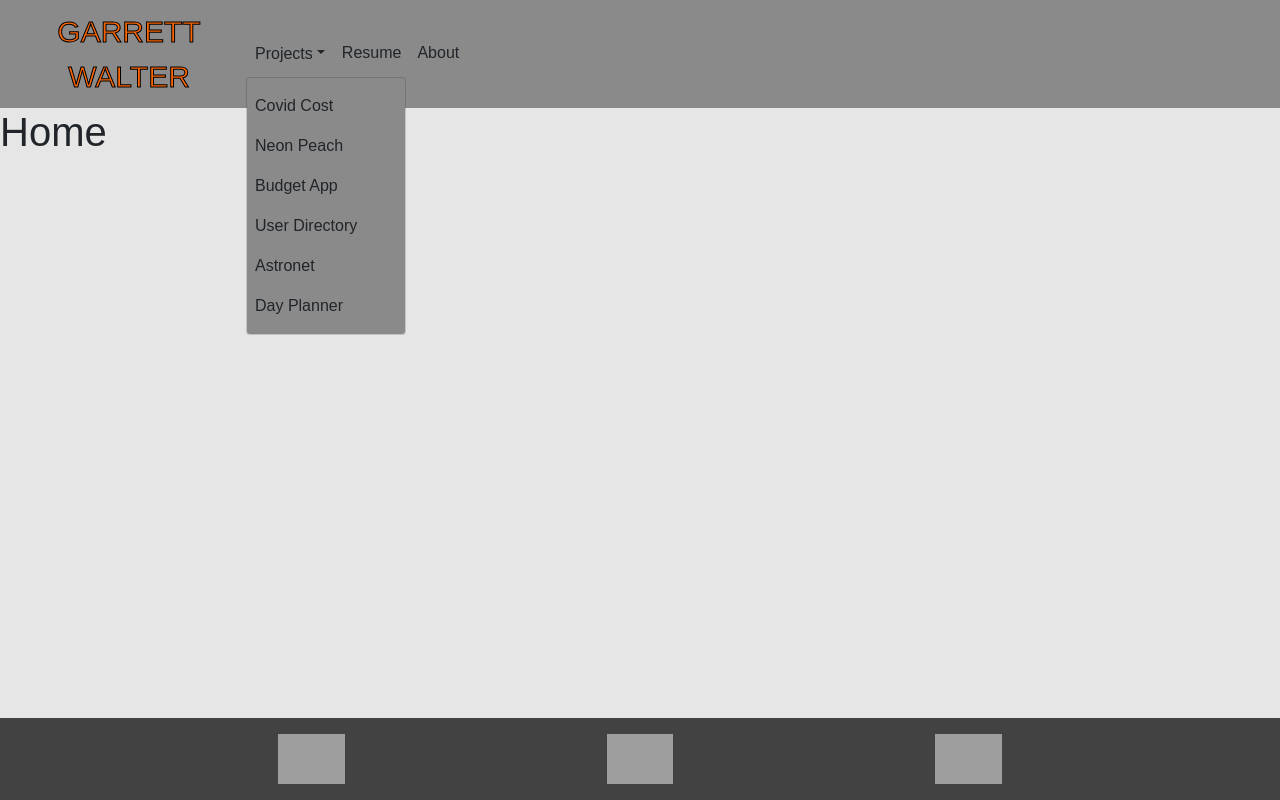
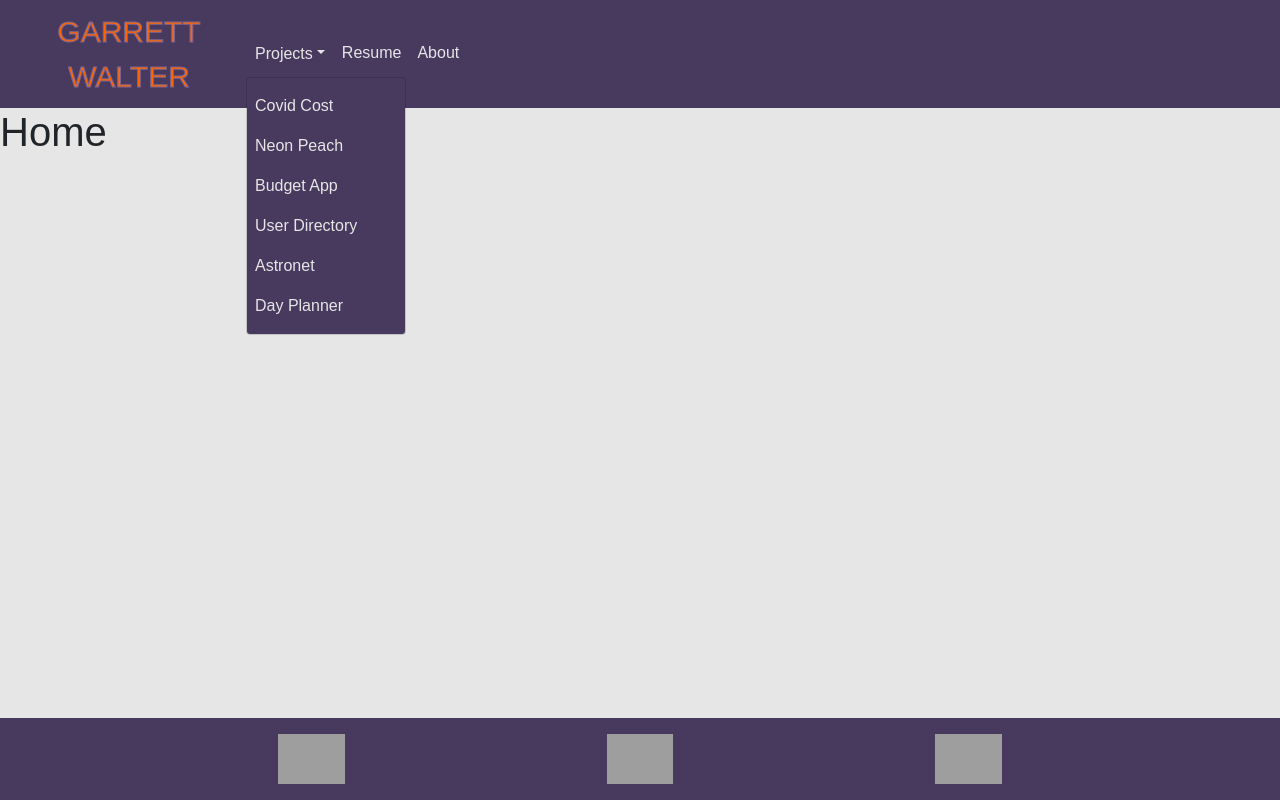
Before and after one commit to garrettwalter/reactPortfolio, a React (Create React App) app: page /#/ in a window 1280 px wide. Both pictures are taken after a click on the button "Projects". Built offline with nearby package versions, Linux system fonts and the light colour scheme; grey boxes are pictures that could not be loaded.

Commit message:
discriptions of projects

```diff
--- a/src/App.js
+++ b/src/App.js
@@ -17,12 +17,66 @@ const App = () => {
           <Route exact path="/projects" component={Projects} />
           <Route exact path="/resume" component={Resume} />
           <Route exact path="/about" component={About} />
-          <Route exact path="/astronet" ><Project project="https://astronetdigital.com" title="Astronet" repo="https://github.com/garrettwalter/astronet"/></Route>
-          <Route exact path="/covidcost" ><Project project="https://roccomaniscalco.github.io/covid-cost/" title="Covid-Cost" repo="https://github.com/garrettwalter/covid-cost"/></Route>
-          <Route exact path="/neonpeach" ><Project project="https://neon-peach.herokuapp.com/" title="Neon Peach" repo="https://github.com/garrettwalter/project-2-legislations"/></Route>
-          <Route exact path="/dayplanner" ><Project project="https://garrettwalter.github.io/daily-planner/" title="Day Planner" repo="https://github.com/garrettwalter/daily-planner"/></Route>
-          <Route exact path="/userdirectory" ><Project project="https://garrettwalter.github.io/user-directory/" title="User Directory" repo="https://github.com/garrettwalter/user-directory"/></Route>
-          <Route exact path="/budgetapp" ><Project project="https://nameless-reef-14501.herokuapp.com/" title="Budget App" repo="https://github.com/garrettwalter/budget-app"/></Route>
+          <Route exact path="/astronet" >
+            <Project
+            project="https://astronetdigital.com"
+            title="Astronet" repo="https://github.com/garrettwalter/astronet"
+            about="One of my current projects, Astronet Digital. This website is currently
+            under construction but will be used for a Web Dev/Digital Marketing Agency
+            a close friend of mine and I are attempting to launch in the coming months."
+            />
+          </Route>
+          <Route exact path="/covidcost" >
+            <Project
+            project="https://roccomaniscalco.github.io/covid-cost/"
+            title="Covid-Cost" repo="https://github.com/garrettwalter/covid-cost"
+            about="As a US citizen I would like to see a comparison on the economy and
+            Covid-19 levels so that I can have a better understanding of the financial
+            impact of the pandemic. When I manipulate the “open” “high” “closing” and
+            “date range” values. Then I am presented with data I want to see specific
+            to the economy that I can compare with the current Covid-19 rates. I would
+            also like to be able to receive actionable insights through data analysis.
+            This will allow me to thoroughly understand and insight into the correlation of the two subjects."
+            />
+          </Route>
+          <Route exact path="/neonpeach" >
+            <Project
+            project="https://neon-peach.herokuapp.com/"
+            title="Neon Peach" repo="https://github.com/garrettwalter/project-2-legislations"
+            about="As a GA citizen, I want a platform that allows me to easily research
+            and interact with state legislation to influence the public policies that affect me.
+            NEON Peach utilizes node, express, express-handlebars, express-session, handlebars,
+            mysql2, sequelize, passport, passport-local, and the Bulma CDN to build an application
+            that allows users to create an account, login to their account, and interact with current
+            Georgia legislation."
+            />
+          </Route>
+          <Route exact path="/dayplanner" >
+            <Project
+            project="https://garrettwalter.github.io/daily-planner/"
+            title="Day Planner" repo="https://github.com/garrettwalter/daily-planner"
+            about="A simple calendar application that allows a user to save events for each hour
+            of the day by modifying starter code. This app runs in the browser and feature dynamically
+            updated HTML and CSS powered by jQuery."
+            />
+          </Route>
+          <Route exact path="/userdirectory" >
+            <Project
+            project="https://garrettwalter.github.io/user-directory/"
+            title="User Directory" repo="https://github.com/garrettwalter/user-directory"
+            about="An employee or manager would benefit greatly from being able to view
+            non-sensitive data about other employees. This application was built with React."
+            />
+          </Route>
+          <Route exact path="/budgetapp" >
+            <Project
+            project="https://nameless-reef-14501.herokuapp.com/"
+            title="Budget App" repo="https://github.com/garrettwalter/budget-app"
+            about="GIVEN a user is on Budget App without an internet connection
+            WHEN the user inputs a withdrawal or deposit THEN that will be shown
+            on the page, and added to their transaction history when their connection is back online."
+            />
+          </Route>
           <Footer/>
       </Router>
     );
--- a/src/containers/NavTabs.js
+++ b/src/containers/NavTabs.js
@@ -18,23 +18,23 @@ function NavTabs() {
     <div className="collapse navbar-collapse" id="navbarNav">
       <ul className="navbar-nav">
       <li className="nav-item dropdown">
-          <button className="btn nav-link dropdown-toggle text-dark projects-tab" id="navbarDropdown" data-bs-toggle="dropdown" aria-expanded="false">
+          <button className="btn nav-link dropdown-toggle grey projects-tab" id="navbarDropdown" data-bs-toggle="dropdown" aria-expanded="false">
             Projects
           </button>
           <ul className="dropdown-menu background-drop" aria-labelledby="navbarDropdown">
-            <li><Link to="/covidcost" className={location.pathname === "/covidcost" ? "nav-link text-info" : "nav-link text-dark"}>Covid Cost</Link></li>
-            <li><Link to="/neonpeach" className={location.pathname === "/neonpeach" ? "nav-link text-info" : "nav-link text-dark"}>Neon Peach</Link></li>
-            <li><Link to="/budgetapp" className={location.pathname === "/budgetapp" ? "nav-link text-info" : "nav-link text-dark"}>Budget App</Link></li>
-            <li><Link to="/userdirectory" className={location.pathname === "/userdirectory" ? "nav-link text-info" : "nav-link text-dark"}>User Directory</Link></li>
-            <li><Link to="/astronet" className={location.pathname === "/astronet" ? "nav-link text-info" : "nav-link text-dark"}>Astronet</Link></li>
-            <li><Link to="/dayplanner" className={location.pathname === "/dayplanner" ? "nav-link text-info" : "nav-link text-dark"}>Day Planner</Link></li>
+            <li><Link to="/covidcost" className={location.pathname === "/covidcost" ? "nav-link text-info" : "nav-link grey"}>Covid Cost</Link></li>
+            <li><Link to="/neonpeach" className={location.pathname === "/neonpeach" ? "nav-link text-info" : "nav-link grey"}>Neon Peach</Link></li>
+            <li><Link to="/budgetapp" className={location.pathname === "/budgetapp" ? "nav-link text-info" : "nav-link grey"}>Budget App</Link></li>
+            <li><Link to="/userdirectory" className={location.pathname === "/userdirectory" ? "nav-link text-info" : "nav-link grey"}>User Directory</Link></li>
+            <li><Link to="/astronet" className={location.pathname === "/astronet" ? "nav-link text-info" : "nav-link grey"}>Astronet</Link></li>
+            <li><Link to="/dayplanner" className={location.pathname === "/dayplanner" ? "nav-link text-info" : "nav-link grey"}>Day Planner</Link></li>
           </ul>
         </li>
         <li className="nav-item">
-        <Link to="/resume" className={location.pathname === "/resume" ? "nav-link text-primary" : "nav-link text-dark"}>Resume</Link>
+        <Link to="/resume" className={location.pathname === "/resume" ? "nav-link text-primary" : "nav-link grey"}>Resume</Link>
         </li>
         <li className="nav-item">
-      <Link to="/about" className={location.pathname === "/about" ? "nav-link text-primary" : "nav-link text-dark"}>About</Link>
+      <Link to="/about" className={location.pathname === "/about" ? "nav-link text-primary" : "nav-link grey"}>About</Link>
         </li>
       </ul>
     </div>
--- a/src/containers/Project/Project.jsx
+++ b/src/containers/Project/Project.jsx
@@ -3,8 +3,14 @@ import React from 'react';
 function Project(props) {
     return (
         <>
-        <div className="row repo-btn">
-            <a href={props.repo} className="btn btn-dark">{props.title} Repository</a>
+        <div className="row py-3">
+            <h1 className="text-center pt-2 blue">{props.title}</h1>
+            <p className="text-center blue my-3">{props.about}</p>
+        </div>
+        <div className="row btn-row py-3">
+            <div className="repo-btn">
+                <a href={props.repo} className="btn btn-garrett">{props.title} Repository</a>
+            </div>
         </div>
         <div className="container">
             <div className="row project-box">
--- a/src/index.css
+++ b/src/index.css
@@ -6,11 +6,11 @@ body {
 }
 
 .navbar-bg {
-  background-color: #8a8a8a;
+  background-color: #473a5e;
 }
 
 .home-btn {
-  background-color: #8a8a8a;
+  background-color: #473a5e;
   border: none !important;
 }
 
@@ -19,12 +19,22 @@ body {
   font-size: 30px;
   font-family: Trattatello, fantasy;
   -webkit-text-stroke-width: 1px;
-  -webkit-text-stroke-color: black;
+  -webkit-text-stroke-color: rgb(122, 100, 150);
   padding: 0;
 }
 
 .repo-btn {
   justify-self: center;
+  width: fit-content;
+}
+
+.btn-row {
+  justify-content: center;
+}
+
+.btn-garrett {
+  background-color: #473a5e;
+  color: orange;
 }
 
 .PIC {
@@ -86,12 +96,20 @@ body {
 }
 
 .dropdown-menu {
-  background-color: #8a8a8a;
+  background-color: #473a5e;
+}
+
+.grey {
+  color: #e6e6e6 !important;
+}
+
+.blue {
+  color: #473a5e;
 }
 
 .project-box {
-  margin-top: 10%;
-  padding-bottom: 10%;
+  margin-top: 1%;
+  padding-bottom: 100px;
 }
 
 .project-area {
@@ -104,10 +122,14 @@ body {
 .footer{
   margin-top: 1rem;
   padding: 1rem;
-  color: #e6e6e6;
-  background-color: rgb(66, 66, 66);
+  color: #473a5e;
+  background-color: #473a5e;
   position: fixed;
   bottom: 0;
   left: 0;
   width: 100%;
 }
+
+@media screen and (max-width: 600px) {
+
+}
```
Also changed, not shown: 1 other file (tests, documents, lock files or other folders).
